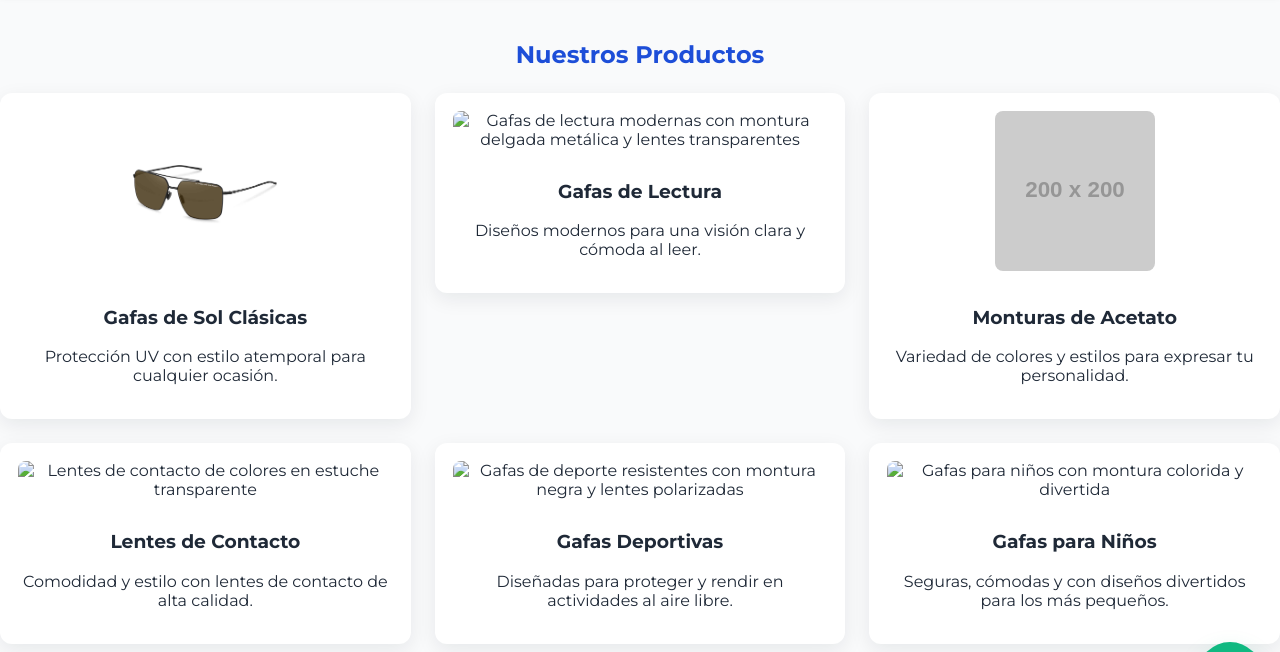
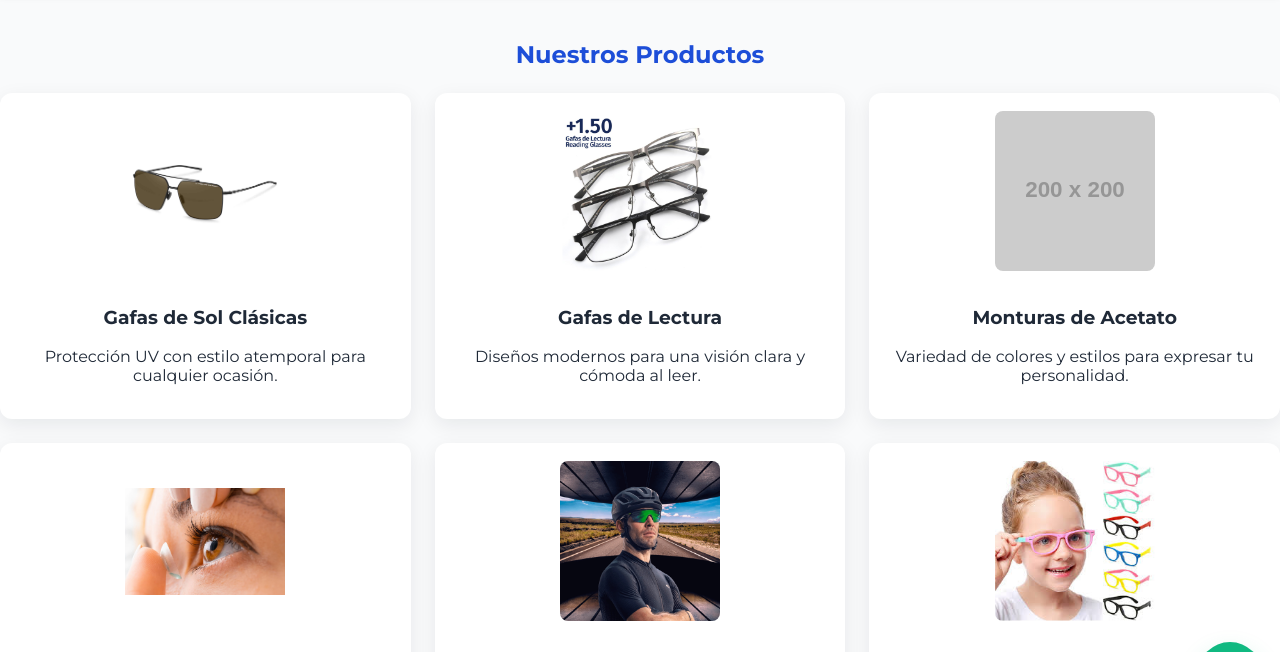
Before and after one commit to Henry4386/OpticaProyecto1, a plain HTML site: page paginas/productos.html in a window 1280 px wide. Shown: the part 76-728 px from the top of the page. Drawn offline with Linux system fonts and the light colour scheme; placeholder pictures from the web are drawn by us; files whose address does not match are found by name.

Commit message:
Update productos.html

```diff
--- a/paginas/productos.html
+++ b/paginas/productos.html
@@ -69,7 +69,7 @@
                 <a href="categorias/Gafasdelectura.html" class="card-link">
                     <article class="card">
                         <img alt="Gafas de lectura modernas con montura delgada metálica y lentes transparentes"
-                            class="product-img" src="imagen/lectura1.jpg" />
+                            class="product-img" src="../imagen/lectura1.jpg" />
                         <h3>Gafas de Lectura</h3>
                         <p>Diseños modernos para una visión clara y cómoda al leer.</p>
                     </article>
@@ -87,7 +87,7 @@
                 <a href="categorias/Lentesdecontacto.html" class="card-link">
                     <article class="card">
                         <img alt="Lentes de contacto de colores en estuche transparente" class="product-img"
-                            src="imagen/contactoprincipal1.jpg" />
+                            src="../imagen/contactoprincipal1.jpg" />
                         <h3>Lentes de Contacto</h3>
                         <p>Comodidad y estilo con lentes de contacto de alta calidad.</p>
                     </article>
@@ -96,7 +96,7 @@
                 <a href="categorias/Gafasdeportivas.html" class="card-link">
                     <article class="card">
                         <img alt="Gafas de deporte resistentes con montura negra y lentes polarizadas"
-                            class="product-img" src="imagen/depostivasprincipal.avif" />
+                            class="product-img" src="../imagen/depostivasprincipal.avif" />
                         <h3>Gafas Deportivas</h3>
                         <p>Diseñadas para proteger y rendir en actividades al aire libre.</p>
                     </article>
@@ -105,7 +105,7 @@
                 <a href="categorias/Gafasparaninos.html" class="card-link">
                     <article class="card">
                         <img alt="Gafas para niños con montura colorida y divertida" class="product-img"
-                            src="imagen/ninosprincip;a.jpeg" />
+                            src="../imagen/ninosprincip;a.jpeg" />
                         <h3>Gafas para Niños</h3>
                         <p>Seguras, cómodas y con diseños divertidos para los más pequeños.</p>
                     </article>
```
